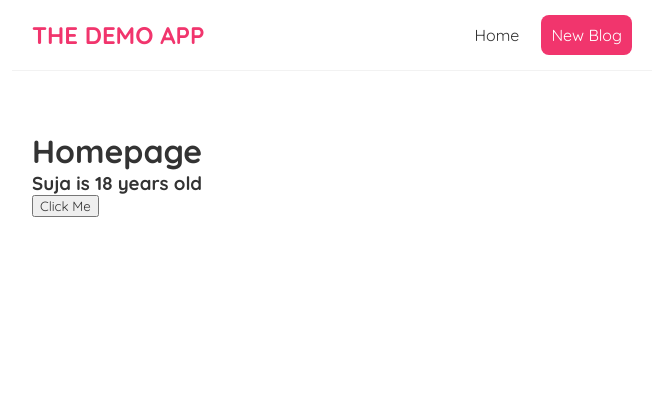
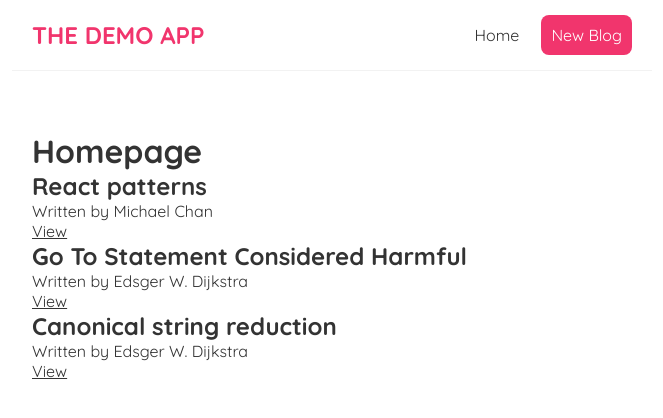
Before and after one commit to 1sarthakbhardwaj/ReactApp, a React (Create React App) app: page / in a window 1280 px wide. Shown: the top 418 px of the page, without its empty margins (308-971 px from the left). Built offline with nearby package versions, Linux system fonts and the light colour scheme.

Commit message:
outputting list

```diff
--- a/src/Home.jsx
+++ b/src/Home.jsx
@@ -1,25 +1,40 @@
 import { useState } from "react";
 
 const Home = () => {
-    // let name = 'sujan';
-   const[name, setName] = useState('Suja');
-   const[age, setAge] = useState(18);
+    const [blogs, setBlogs] = useState([
+        {
+            title: "React patterns",
+            author: "Michael Chan",
+            url: "https://reactpatterns.com/",
+            likes: 7,
+        },
 
-    const handleClick = () => {
-       setName('Suju bhai')
-       setAge(20);
-    }
+        {
+            title: "Go To Statement Considered Harmful",
+            author: "Edsger W. Dijkstra",
+            url: "http://www.u.arizona.edu/~rubinson/copyright_violations/Go_To_Considered_Harmful.html",
+            likes: 5,
+        },
 
-    const handleDClick = () => {
-        setName('Suja');
-        setAge(81);
-     }
-
+        {
+            title: "Canonical string reduction",
+            author: "Edsger W. Dijkstra",
+            url: "http://www.cs.utexas.edu/~EWD/transcriptions/EWD08xx/EWD808.html",
+            likes: 12,
+        }
+    ]);
     return (
         <div className="home">
             <h1>Homepage</h1>
-            <h3>{name} is {age} years old</h3>
-            <button onClick={handleClick} onDoubleClick = {handleDClick}>Click Me</button>
+            <div className="blog-list">
+                {blogs.map((blog) => (
+                    <div className="blog-preview" key={blog.likes}>
+                        <h2>{blog.title}</h2>
+                        <p>Written by {blog.author}</p>
+                        <a href={blog  .url}>View</a>
+                    </div>
+                ))}
+            </div>
         </div>
      );
 }
```
